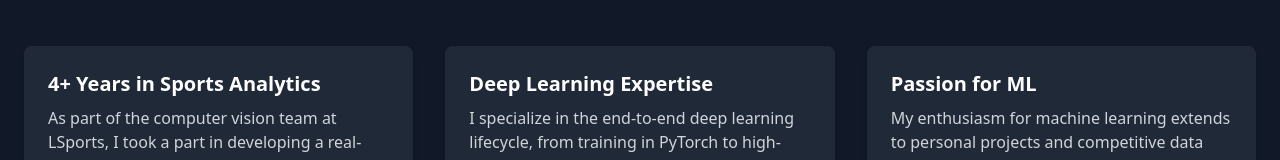
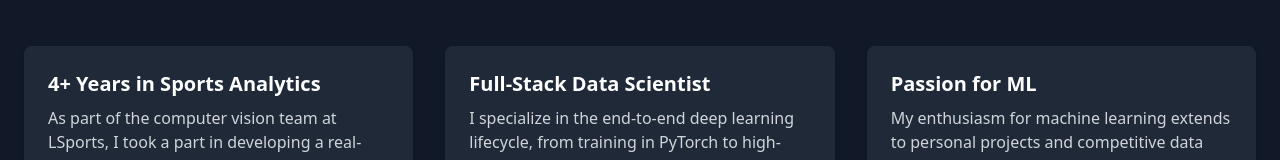
Before and after one commit to asafb2k/my_landing_page, a React (Vite) app: page / in a window 1280 px wide. Shown: the part 510-670 px from the top of the page. Built offline with nearby package versions, Linux system fonts and the light colour scheme.

Commit message:
Update Home page to change section title from 'Deep Learning Expertise' to 'Full-Stack Data Scientist', reflecting a broader scope of skills and experience in data science and deep learning lifecycle.

```diff
--- a/src/pages/Home.tsx
+++ b/src/pages/Home.tsx
@@ -71,7 +71,7 @@ const Home: React.FC = () => {
             <p className="mt-2 text-gray-600 dark:text-gray-300">As part of the computer vision team at LSports, I took a part in developing a real-time Tennis Data Extractor from video streams. This system utilizes over 10 deep learning models, including YOLO and X3D, to extract detailed match and player statistics, turning raw game footage into valuable analytics.</p>
           </div>
           <div className="p-6 bg-white dark:bg-gray-800 rounded-lg shadow-md">
-            <h3 className="text-xl font-bold text-gray-800 dark:text-white">Deep Learning Expertise</h3>
+            <h3 className="text-xl font-bold text-gray-800 dark:text-white">Full-Stack Data Scientist</h3>
             <p className="mt-2 text-gray-600 dark:text-gray-300">I specialize in the end-to-end deep learning lifecycle, from training in PyTorch to high-performance deployment with NVIDIA Triton, TensorRT, and Docker. My experience covers diverse architectures, including video networks with 3D convolutions, ensuring robust and scalable models in production.</p>
           </div>
           <div className="p-6 bg-white dark:bg-gray-800 rounded-lg shadow-md">
```
